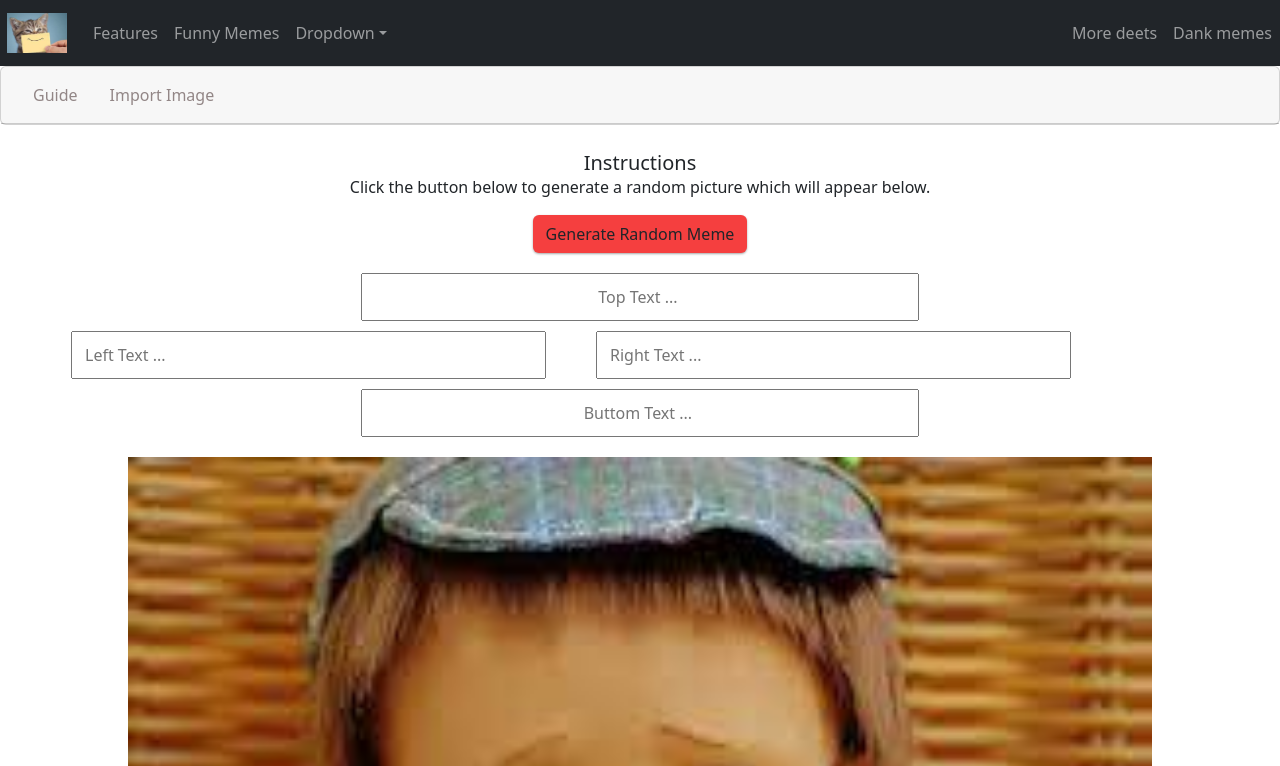
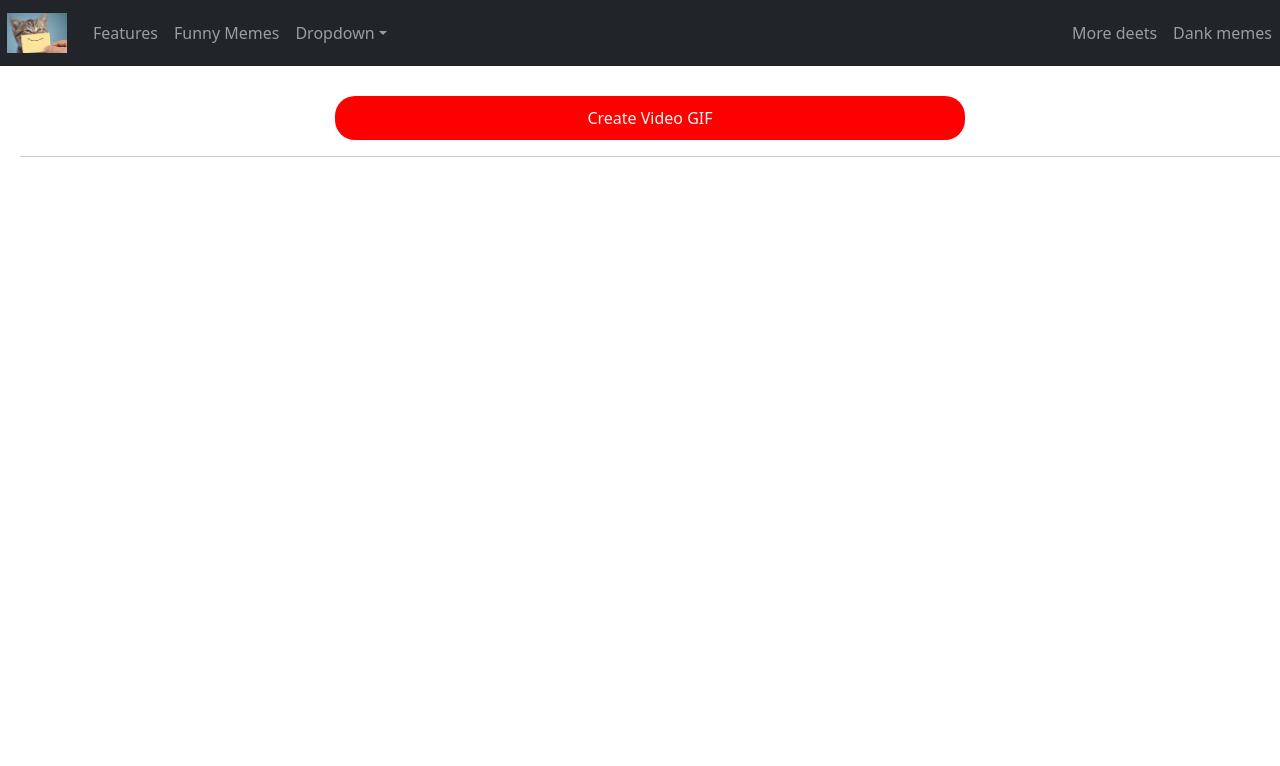
Before and after one commit to GabrielIkpolo/FunnyMeme, a React (Create React App) app: page /make-gif in a window 1280 px wide. Shown: the top 766 px of the page. Built offline with nearby package versions, Linux system fonts and the light colour scheme.

Commit message:
implimented gif capture from camera

```diff
--- a/src/App.js
+++ b/src/App.js
@@ -1,18 +1,28 @@
 
 import './App.css';
-import Footer from './components/footer/Footer';
 import Header from './components/header/Header';
-import Header2 from './components/header/Header2';
+// import Header2 from './components/header/Header2';
 import Message from './components/mesages/Message';
 import 'bootstrap/dist/css/bootstrap.min.css';
+import { BrowserRouter as Router, Routes, Route, Link } from 'react-router-dom';
+import Gif from './components/gif/Gif';
+import Footer from './components/footer/Footer';
 
 function App() {
+
   return (
     <div className="App">
-       {/* <Header2 /> */}
-      <Header />
-      <Message  className="wrapper"/>
-      <Footer />
+      <Router>
+        {/* <Header2 /> */}
+        <Header />
+
+        <Routes>
+          <Route path="/" element={<Message className="wrapper" />} />
+          <Route path='/make-gif'element={<Gif />} />
+        </Routes>
+        <Footer />
+      </Router>
+
     </div>
   );
 }
--- a/src/components/description/Description.jsx
+++ b/src/components/description/Description.jsx
@@ -69,7 +69,7 @@ function Description() {
                 <div className="card-header">
                     <ul className="nav "  >
                         <li className="navItemOne ">
-                            <a className="nav-link active" onClick={guideClicked}>Guide</a>
+                            <a className="nav-link active"  onClick={guideClicked}>Guide</a>
                         </li>
                         <li className="navItemOne">
                             <a className="nav-link" onClick={importImage} >Import Image</a>
--- a/src/components/footer/Footer.jsx
+++ b/src/components/footer/Footer.jsx
@@ -4,7 +4,7 @@ import  './footer.css';
 export default function Footer() {
     return (
         <div className='footer'>
-            <h5>Powerd by GIKPS.</h5>
+            <h5>Powerd by GIKPS</h5>
             <p className="gnu"> &copy; ? Naaa! You are free to use and distribute as much as you want</p>
         </div>
     )
--- a/src/components/gif/Gif.jsx
+++ b/src/components/gif/Gif.jsx
@@ -5,25 +5,31 @@ import gifshot from 'gifshot';
 
 function Gif() {
 
-    const handleVideoGIF = ()=>{
-        gifshot.createGIF({}, (obj)=>{
-            if(!obj.error){
+    const handleVideoGIF = () => {
+        gifshot.createGIF({
+            numFrames: 90,
+        }, (obj) => {
+            if (!obj.error) {
                 var image = obj.image;
                 var animatedImage = document.createElement('img');
                 animatedImage.src = image;
                 document.querySelector('.theGIF').append(animatedImage);
             }
         });
+
+        gifshot.stopVideoStreaming();
     }
 
     return (
         <>
-        <div className="createGIF">
-            <button className='createGIFBtn' onClick={handleVideoGIF}>Create Video GIF</button>
-        </div>
-         <div className='theGIF'>
-                Gif
-          </div>
+            <div className="createGIF wrapper">
+                <button className='createGIFBtn col-6 offset-3' onClick={handleVideoGIF}>Create Video GIF</button>
+                <hr />
+                <div className='theGIF'>
+
+                </div>
+            </div>
+
         </>
     )
 }
--- a/src/components/gif/gif.css
+++ b/src/components/gif/gif.css
@@ -0,0 +1,13 @@
+.createGIF {
+    margin-top: 30px;
+    margin-left: 20px;
+}
+
+.createGIFBtn {
+    background-color: red;
+    color: whitesmoke;
+    text-align: center;
+    border: none;
+    border-radius: 20px;
+    padding: 10px;
+}
--- a/src/components/header/Header.jsx
+++ b/src/components/header/Header.jsx
@@ -1,25 +1,30 @@
 import './header.css';
-import Container from 'react-bootstrap/Container';
 import Nav from 'react-bootstrap/Nav';
 import Navbar from 'react-bootstrap/Navbar';
 import NavDropdown from 'react-bootstrap/NavDropdown';
 import logo from '../../funnyImages/funny4.jpeg';
 
 function Header() {
+
+    const handleMakeGifPage =()=>{
+        console.log("it was handled");
+    }
+
+
     return (
         <>
             <div className="header">
                 <Navbar collapseOnSelect expand="lg" bg="dark" variant="dark">
-                    <Navbar.Brand className='brand' href="#home">
+                    <Navbar.Brand className='brand' href="/">
                         <img className='logo' src={logo} alt="theLogo" />
                     </Navbar.Brand>
                     <Navbar.Toggle aria-controls="responsive-navbar-nav" />
                     <Navbar.Collapse id="responsive-navbar-nav">
                         <Nav className="me-auto">
-                            <Nav.Link href="#features" >Features</Nav.Link>
-                            <Nav.Link href="#pricing">Funny Memes</Nav.Link>
+                            <Nav.Link href="/" >Features</Nav.Link>
+                            <Nav.Link href="/">Funny Memes</Nav.Link>
                             <NavDropdown title="Dropdown" id="collasible-nav-dropdown">
-                                <NavDropdown.Item href="#action/3.1">Action</NavDropdown.Item>
+                                <NavDropdown.Item href="/make-gif">Make GIF</NavDropdown.Item>
                                 <NavDropdown.Item href="#action/3.2">
                                     Another action
                                 </NavDropdown.Item>
--- a/src/components/mesages/Message.jsx
+++ b/src/components/mesages/Message.jsx
@@ -2,14 +2,13 @@ import './message.css';
 
 import React from 'react'
 import Description from '../description/Description';
-import Gif from '../gif/Gif';
+
 
 function Message() {
     return (
         < >
             <div className="wrapper">
                 <Description />
-                {/* <Gif /> */}
             </div>
         </>
     )
```
